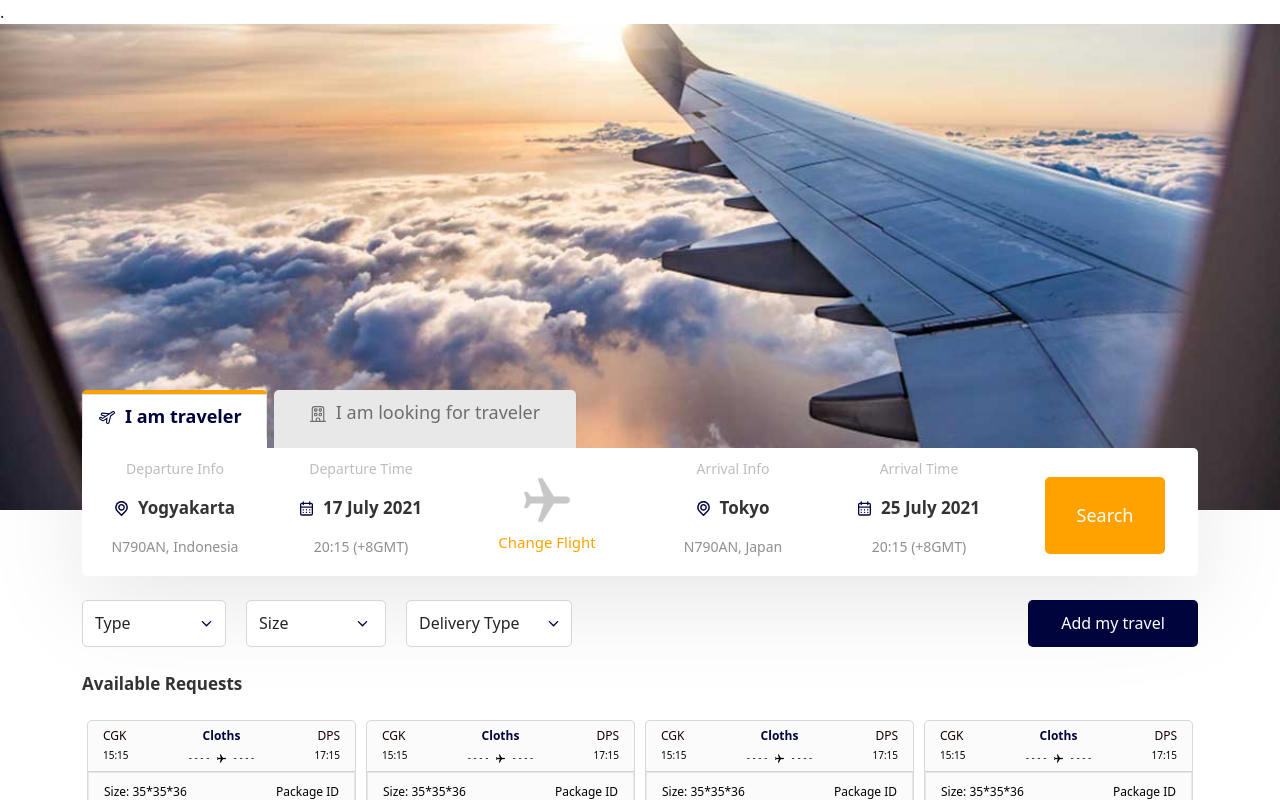
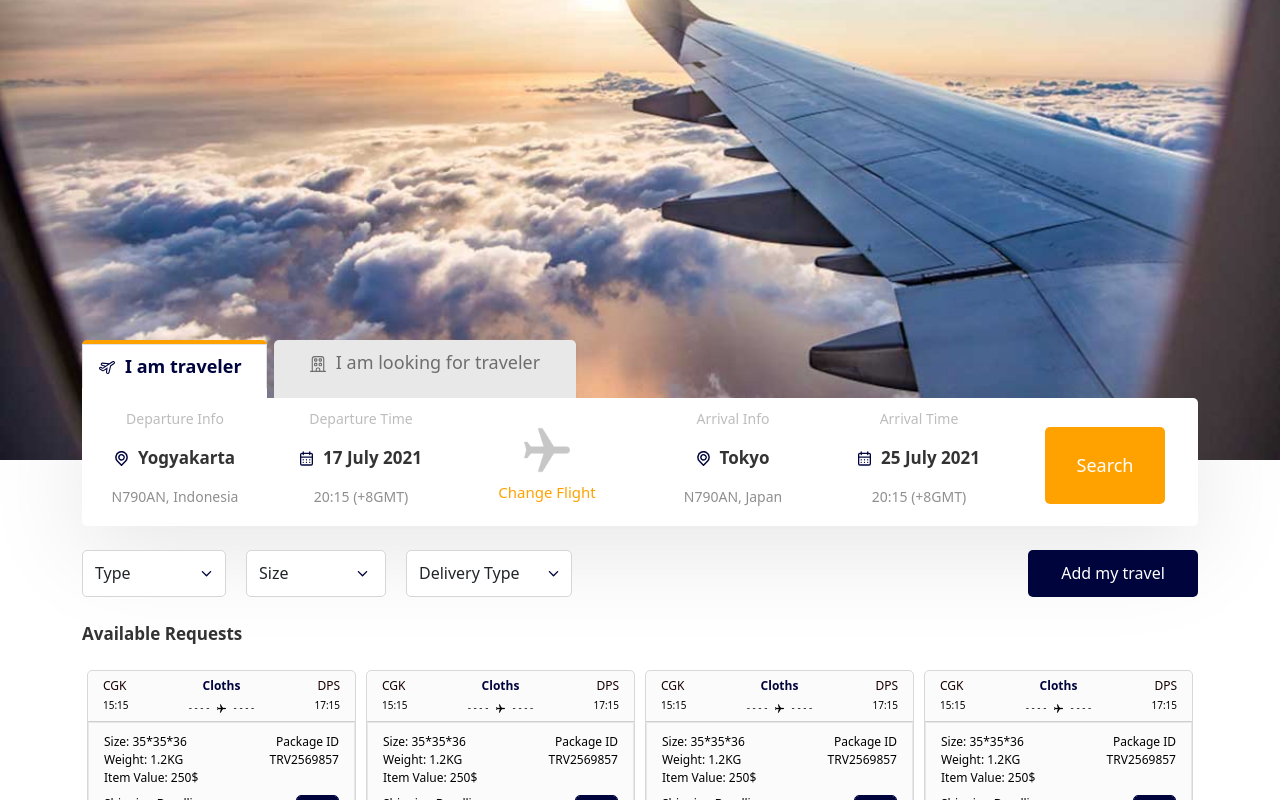
Before and after one commit to Medisa91/I-am-traveler, a React (Create React App) app: page / in a window 1280 px wide. Shown: the top 800 px of the page. Built offline with nearby package versions, Linux system fonts and the light colour scheme.

Commit message:
last-features

```diff
--- a/src/sass/styles.scss
+++ b/src/sass/styles.scss
@@ -4,6 +4,7 @@
 html,
 body {
     overflow-x: hidden !important;
+    margin-top: -25px;
 }
 
 .nav-tabs {
```
